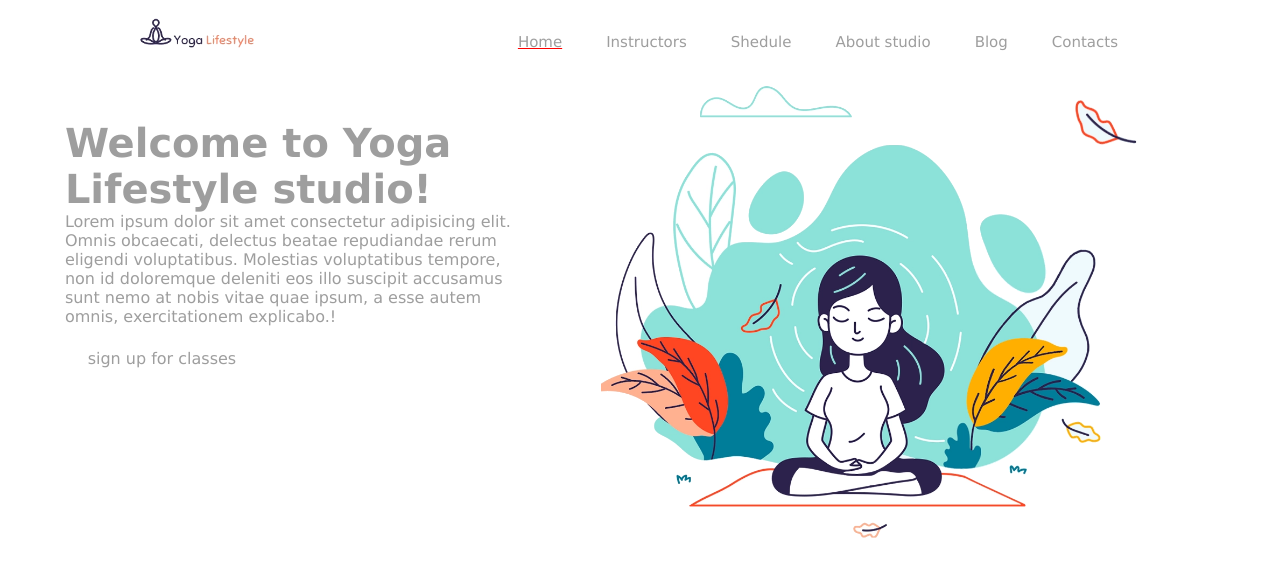
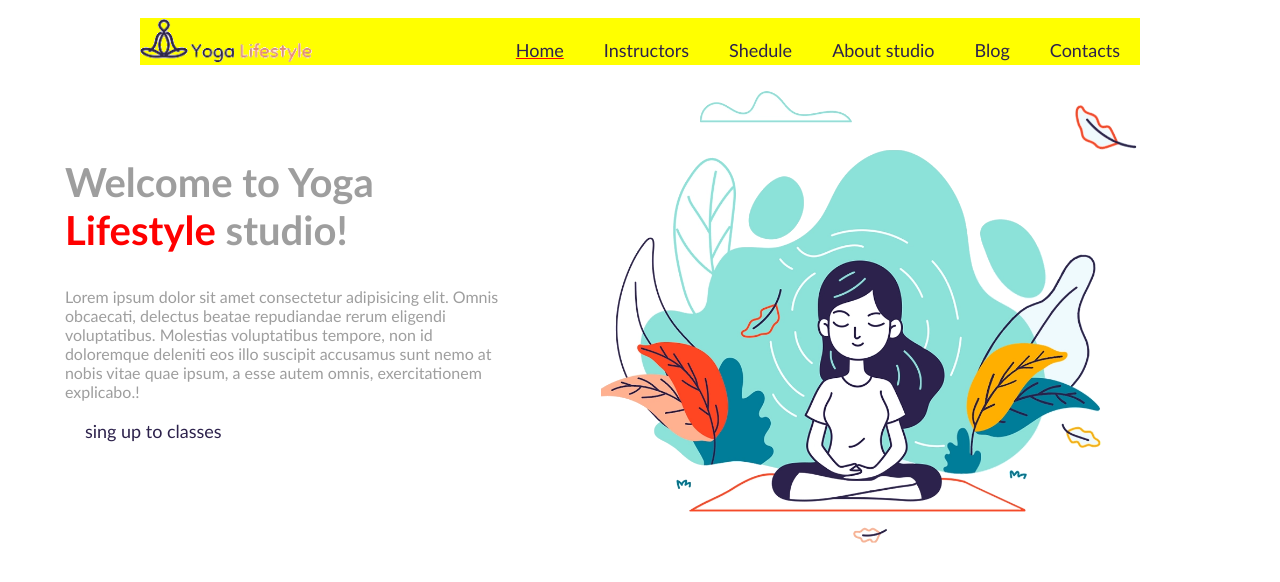
Before and after one commit to ritullia/4-joga, a website: page index.html in a window 1280 px wide. Drawn offline with Linux system fonts and the light colour scheme.

Commit message:
Styles fixed

```diff
--- a/css/main.css
+++ b/css/main.css
@@ -1,7 +1,8 @@
 body {
-    font-family: Verdana, Tahoma, sans-serif;
-    background-color: transparent;
+    font-family: 'Gill Sans', 'Gill Sans MT', Calibri, 'Trebuchet MS', sans-serif;
+    background-color: white;
 }
+
 
 
 header{
@@ -9,31 +10,31 @@ header{
     width: 1000px;
     margin-top: 10px;
     margin-left: calc((100% - 1000px) / 2);
-    background-color: white
+    background-color: yellow
 }
 
 header>img {
     float: left;
-    height: 30px;
+    height: 45px;
+
 }
 
 nav{
     float: right;
-    margin-top: 7px;
+    margin-top: 2px;
 }
 
 a{
     display: inline;
     text-decoration: none;
     float: left;
-    color: #9e9e9e;
-    font-size: 15px;
+    color: #2D224C;
+    font-size: 18px;
     line-height: 20px;
-    padding: 5px;
-    padding-left: 20px ;
-    padding-right: 20px;
-    border: 2px transparent solid;
-    border-radius: 18px;
+    padding: 20px;
+    padding-top: 20px;
+    padding-bottom: 5px;
+    border-bottom: red 3px;
 }
 
 a:first-child {
@@ -49,7 +50,8 @@ a:hover {
 
 h1{
     font-size: 40px;
-    margin: 0;
+    margin-inline-start: 0;
+    margin-left: 0;
     color:#9e9e9e;
     }
 
@@ -66,6 +68,7 @@ p{
     margin: 0;
     font-size: 16px;
     color:#9e9e9e ;
+    display: block
 }
 
 section {
--- a/index.html
+++ b/index.html
@@ -9,12 +9,13 @@
     <link rel="icon" type="image/png" sizes="32x32" href="./favicon/favicon-32x32.png">
     <link rel="icon" type="image/png" sizes="16x16" href="./favicon/favicon-16x16.png">
     <link rel="manifest" href="./favicon/site.webmanifest">
-    <link rel="mask-icon" href="./favicon/safari-pinned-tab.svg" color="#5bbad5">
+    <link rel="mask-icon" href="./favicon/safari-pinned-tab.svg" color=#"5bbad5">
     <link rel="stylesheet" href="./css/main.css">
     <title>JogaLifestyle</title>
 
 </head>
 <body>
+    <main>
         <header>
             <img src="./img/logo.png" alt="Logotipas">
             <nav>
@@ -28,15 +29,13 @@
         </header>
         <section>
             <div>
-            <h1>Welcome to Yoga Lifestyle studio!</h1>
+                <h1>Welcome to Yoga <span style="color: red;">Lifestyle</span> studio!</h1>
                 <p>Lorem ipsum dolor sit amet consectetur adipisicing elit. Omnis obcaecati, delectus beatae repudiandae rerum eligendi voluptatibus. Molestias voluptatibus tempore, non id doloremque deleniti eos illo suscipit accusamus sunt nemo at nobis vitae quae ipsum, a esse autem omnis, exercitationem explicabo.!</p>
-            <div>
-                <p>sign up for classes</p>
-            </div>
+                <a href="#">sing up to classes</a>
             </div>
             <img src="./img/joga.png" alt="Mergaite joga">
 
         </section>
-
+    </main>
 </body>
 </html>
```
Lines whose indentation alone changed are shown as unchanged.
